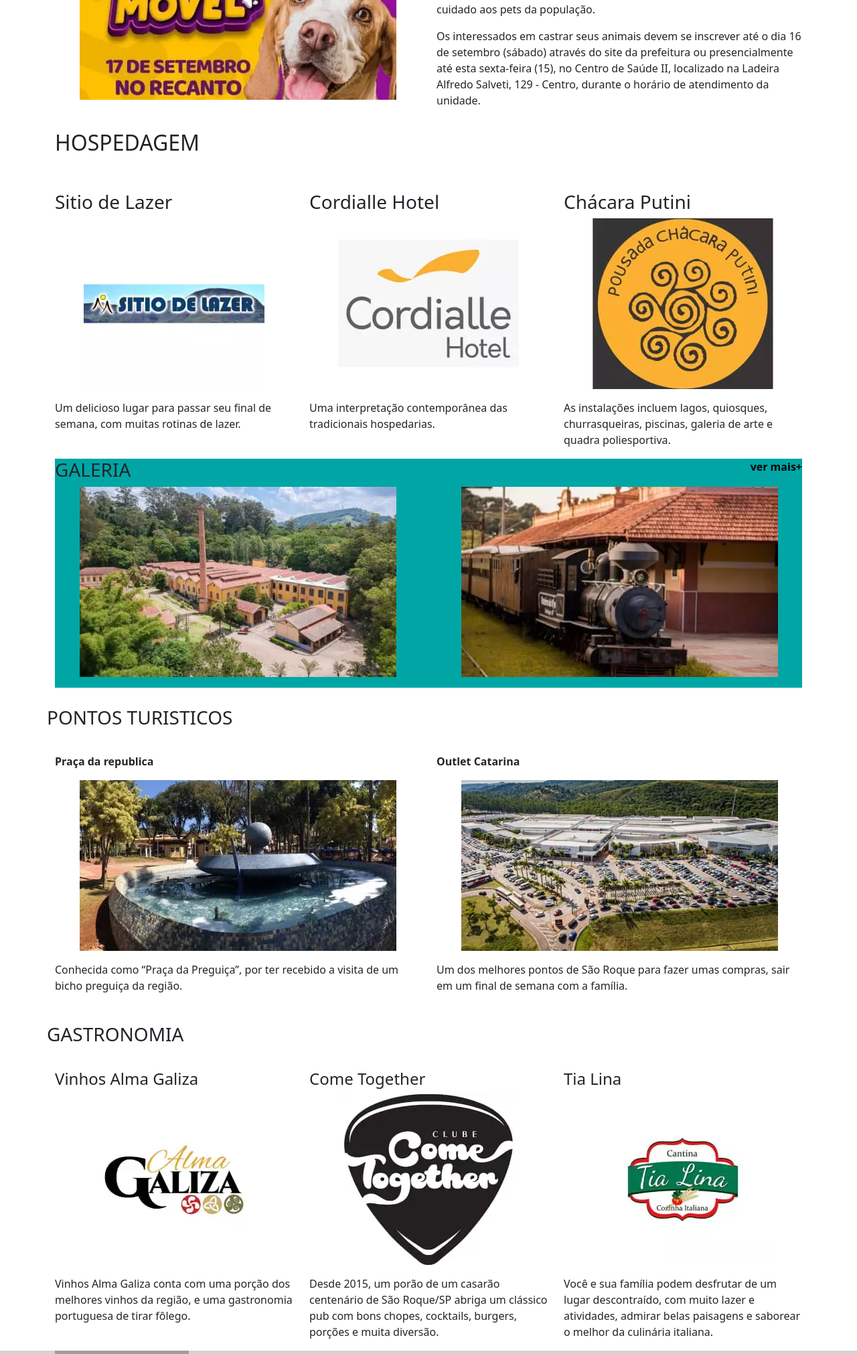
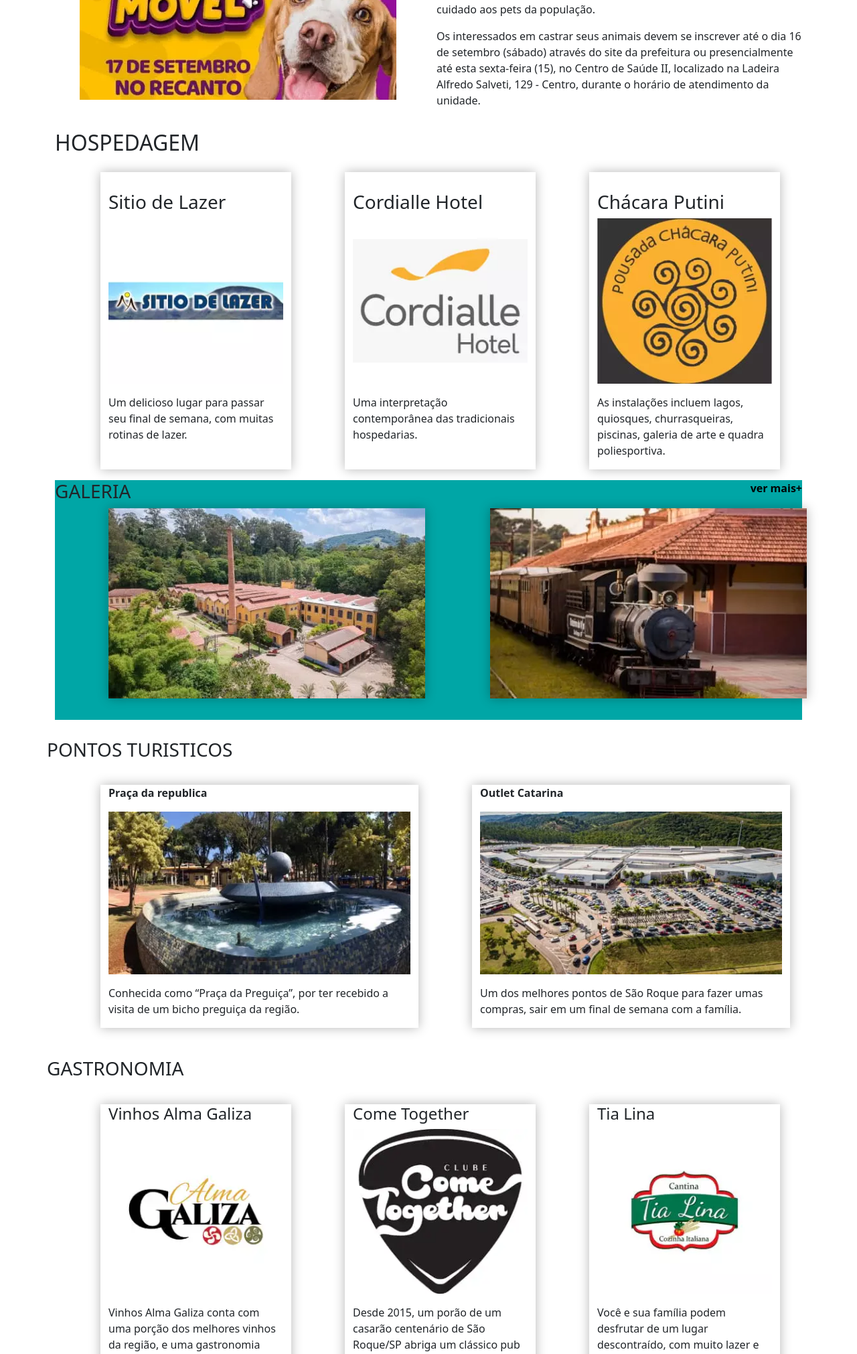
Before and after one commit to IgorVsFeijo/print-2-capybaras, a PHP site: page /turismo/index.php in a window 1280 px wide. Shown: the part 683-2705 px from the top of the page at 67% size. Run offline with PHP 8.4, Linux system fonts and the light colour scheme; grey boxes are pictures that could not be loaded.

Commit message:
quadrados bonitos

```diff
--- a/style/turismo.css
+++ b/style/turismo.css
@@ -82,6 +82,14 @@
     margin-bottom: 1em;
 }
 
+.tur_i_shadow{
+    -webkit-box-shadow: 0px 0px 16px 0px rgba(0,0,0,0.29);
+    -moz-box-shadow: 0px 0px 16px 0px rgba(0,0,0,0.29);
+    box-shadow: 0px 0px 16px 0px rgba(0,0,0,0.29);
+    margin-left: 5em;
+    margin-bottom: 1em;
+}
+
 /* FIM CSS HOSPEDAGEM*/
 
 
--- a/turismo/index.php
+++ b/turismo/index.php
@@ -33,7 +33,7 @@
                 <h2>EVENTOS</h2>
             </div>
             <div class="row">
-                <figure class="col-lg-6 col-md-6 col-sm-12">
+                <figure class="col-lg-6 col-md-6 col-sm-12 ">
                     <img src="../imgs/turismo/evento_castra.webp" alt="Imagem do evento castra movel, com a data 17 de setembro no local chamado recanto">
                 </figure>
                 <section class="col-lg-6 col-md-6 col-sm-12 text-start">
@@ -49,21 +49,21 @@
                 <h2 class="text-start">HOSPEDAGEM</h2>
             </div>
             <div class="row text-start">
-                <section class="col-lg-4 col-md-4 col-sm-6">
+                <section class="col-lg-3 col-md-3 col-sm-6 tur_i_shadow">
                     <h3 class="tur_h3">Sitio de Lazer</h3>
                     <figure class="text-center">
                         <img src="../imgs/turismo/sitio_de_lazer.webp" alt="Imagem referente a logo do acampamento sitio de lazer">
                     </figure>
                     <p>Um delicioso lugar para passar seu final de semana, com muitas rotinas de lazer.</p>
                 </section>
-                <section class="col-lg-4 col-md-4 col-sm-6">
+                <section class="col-lg-3 col-md-3 col-sm-6 tur_i_shadow">
                     <h3 class="tur_h3">Cordialle Hotel</h3>
                     <figure class="text-center">
                         <img src="../imgs/turismo/cordialle.webp" alt="Imagem referente a logo do hotel cordialle.">
                     </figure>
                     <p>Uma interpretação contemporânea das tradicionais hospedarias.</p>
                 </section>
-                <section class="col-lg-4 col-md-4 col-sm-6">
+                <section class="col-lg-3 col-md-3 col-sm-6 tur_i_shadow">
                     <h3 class="tur_h3">Chácara Putini</h3>
                     <figure class="text-center">
                         <img src="../imgs/turismo/putini.webp" alt="Imagem referente a logo da chácara putini.">
@@ -80,10 +80,10 @@
             </div>
             <div class="row">
                 <figure class="col-lg-6 col-md-6 col-sm-6 text-center">
-                    <img src="../imgs/turismo/brasital_galeria.webp" alt="Imagem referente ao local turistico chamado brasital">
+                    <img class="tur_i_shadow" src="../imgs/turismo/brasital_galeria.webp" alt="Imagem referente ao local turistico chamado brasital">
                 </figure>
-                <figure class="col-lg-6 col-md-6 col-sm-6 text-center">
-                    <img src="../imgs/turismo/ferro_galeria.webp" alt="Imagem referente a ferroviaria turistica de são roque">
+                <figure class="col-lg-6 col-md-6 col-sm-6 text-start">
+                    <img class="tur_i_shadow" src="../imgs/turismo/ferro_galeria.webp" alt="Imagem referente a ferroviaria turistica de são roque">
                 </figure>
             </div>
         </aside>
@@ -93,7 +93,7 @@
                 <h3 class="text-start tur_i_h2"> PONTOS TURISTICOS</h3>
             </div>
             <div class="row text-start">
-                <section class="col-lg-6 col-md-6 col-sm-12">
+                <section class="col-lg-5 col-md-5 col-sm-12 tur_i_shadow">
                   <h3 class="hide">h3 - Section</h3>
                     <p><b>Praça da republica</b></p>
                     <figure class="text-center">
@@ -101,7 +101,7 @@
                     </figure>
                     <p>Conhecida como “Praça da Preguiça”, por ter recebido a visita de um bicho preguiça da região.</p>
                 </section>
-                <section class="col-lg-6 col-md-6 col-sm-12">
+                <section class="col-lg-5 col-md-5 col-sm-12 tur_i_shadow">
                   <h3 class="hide">h3 - Section</h3>
                     <p><b>Outlet Catarina</b></p>
                     <figure class="text-center">
@@ -117,21 +117,21 @@
                 <h3 class="tur_i_h2">GASTRONOMIA</h3>
             </div>
             <div class="row text-start">
-                <section class="col-lg-4 col-md-4 col-sm-12">
+                <section class="col-lg-3 col-md-3 col-sm-12 tur_i_shadow">
                     <h4>Vinhos Alma Galiza</h4>
                     <figure class="text-center">
                         <img src="../imgs/turismo/alma_galiza.webp" alt="Imagem referente ao logo do Alma Galiza">
                     </figure>
                     <p>Vinhos Alma Galiza conta com uma porção dos melhores vinhos da região, e uma gastronomia portuguesa de tirar fôlego.</p>
                 </section>
-                <section class="col-lg-4 col-md-4 col-sm-12">
+                <section class="col-lg-3 col-md-3 col-sm-12 tur_i_shadow">
                     <h4>Come Together</h4>
                     <figure class="text-center">
                         <img src="../imgs/turismo/cct.webp" alt="Imagem referente ao logo do clube come togheter">
                     </figure>
                     <p>Desde 2015, um porão de um casarão centenário de São Roque/SP abriga um clássico pub com bons chopes, cocktails, burgers, porções e muita diversão.</p>
                 </section>
-                <section class="col-lg-4 col-md-4 col-sm-12">
+                <section class="col-lg-3 col-md-3 col-sm-12 tur_i_shadow">
                     <h4>Tia Lina</h4>
                     <figure class="text-center">
                         <img src="../imgs/turismo/tia_lina.webp" alt="Imagem referente ao logo da Tia Lina">
```
